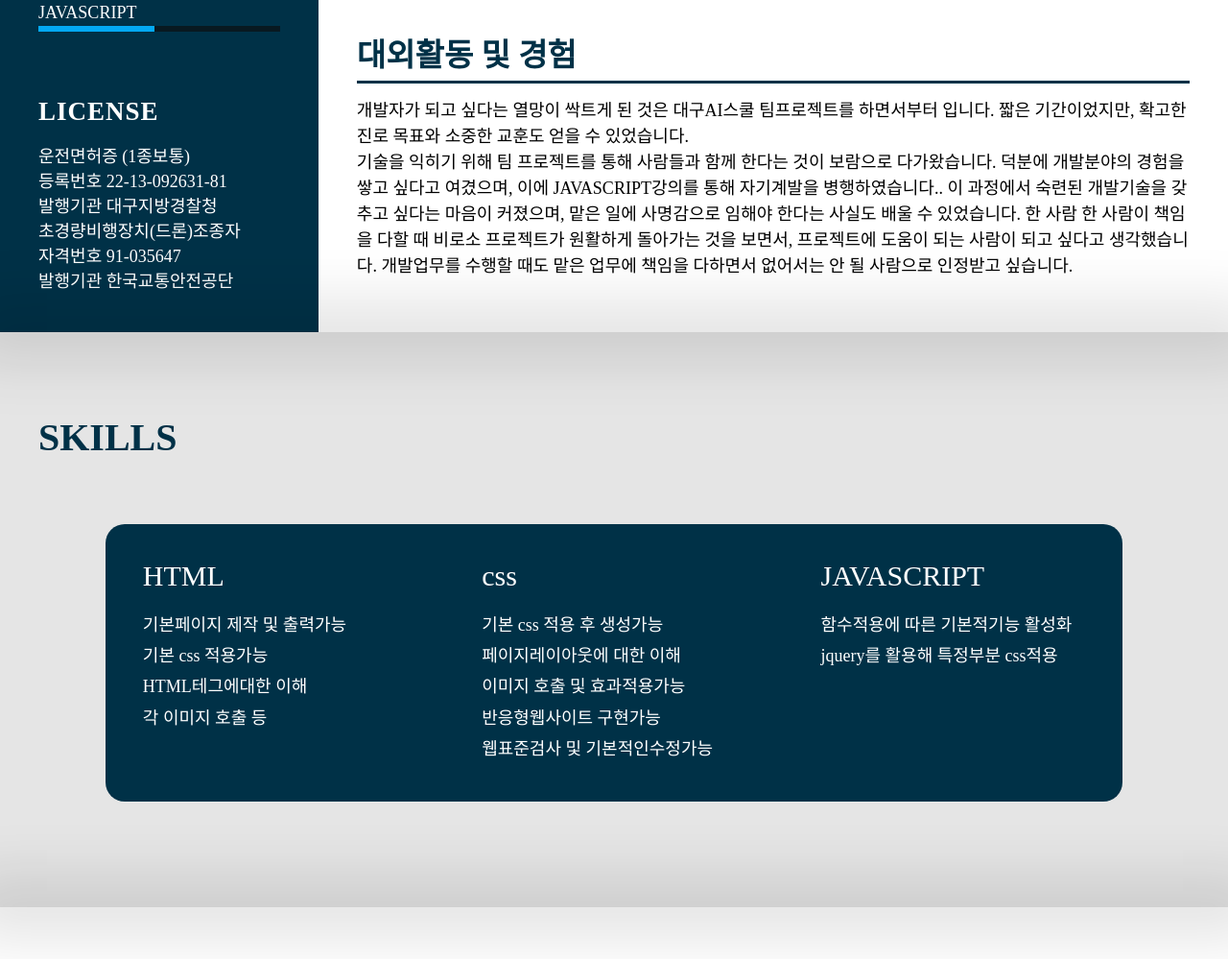
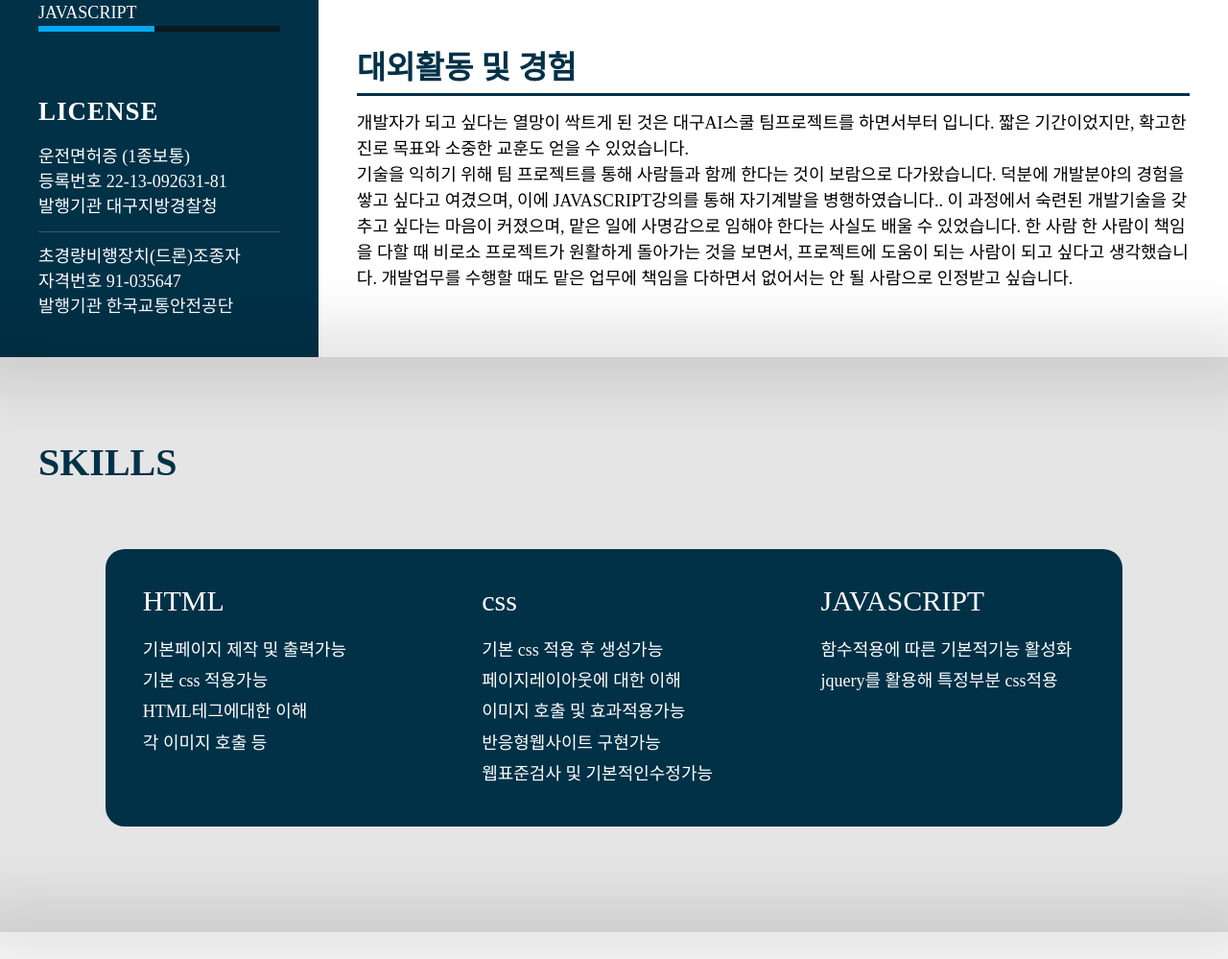
Before and after one commit to JongInOh/resume, a plain HTML site: page index.html in a window 1280 px wide. Shown: the part 2045-3044 px from the top of the page at 96% size. Drawn offline with nearby package versions, Linux system fonts and the light colour scheme.

Commit message:
Update style.css

```diff
--- a/css/style.css
+++ b/css/style.css
@@ -164,9 +164,15 @@ section{
     font-size: 18px;
     font-weight: 400;
     line-height: 26px;
-
 }
-
+.contactinfo.license h4:nth-child(4){
+    border-bottom: 1px solid rgb(255, 255, 255,0.2);
+    line-height: 1.5;
+    padding-bottom: 12px;
+}
+.contactinfo.license h4:nth-child(5){
+    padding-top: 12px;
+}
 .container .right_side
 {
     position: relative;
```
